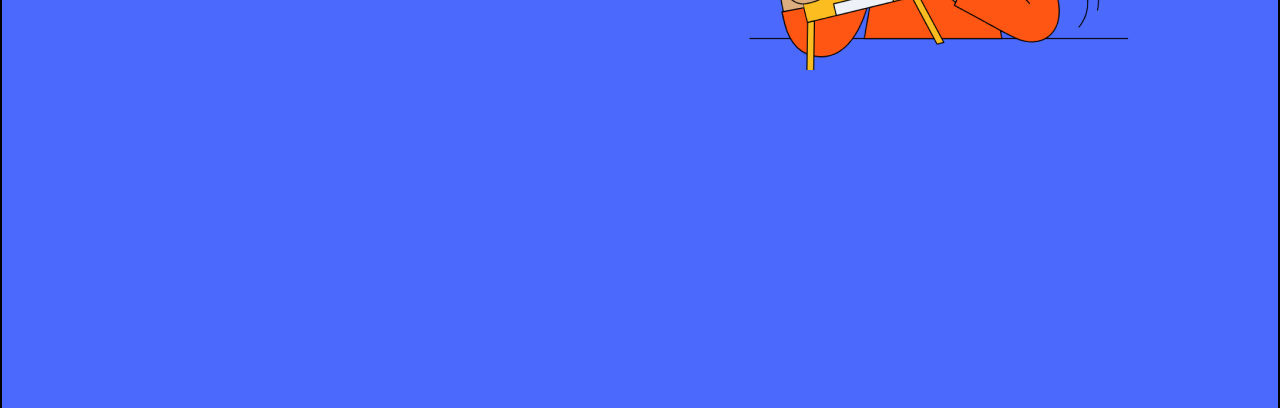
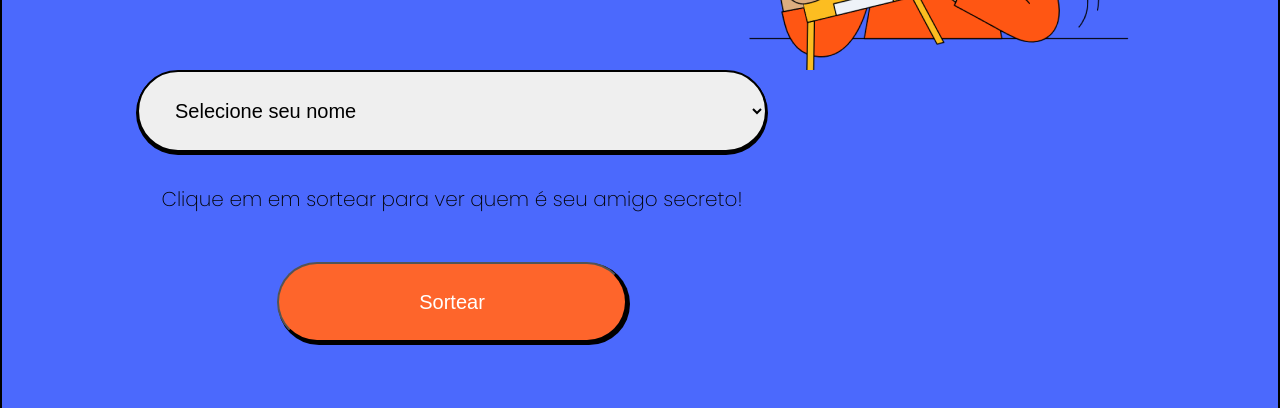
Before and after one commit to saleszera/vite-secret-friend, a React (Vite) app: page /raffle in a window 1280 px wide. Before the commit this address had no page. Shown: the part 329-737 px from the top of the page. Built offline with nearby package versions, Linux system fonts and the light colour scheme.

Commit message:
feat: add raffle page
resolve #5

```diff
--- /dev/null
+++ b/src/pages/PrizeDraw/index.tsx
@@ -0,0 +1,57 @@
+import React, { useCallback, useState } from 'react';
+
+import airplane from '../../assets/images/aviao.png';
+import { useParticipantsList } from '../../state/hooks/useParticipantsList';
+import { useResultRaffle } from '../../state/hooks/useResultRaffle';
+import { Button, Footer, SecretFriendText, Select, Text } from './styles';
+
+export const PrizeDraw = () => {
+  const [participant, setParticipant] = useState('');
+  const [secretFriend, setSecretFriend] = useState('');
+
+  const participants = useParticipantsList();
+  const result = useResultRaffle();
+
+  const handleSubmit = useCallback(
+    (event: React.FormEvent<HTMLFormElement>) => {
+      event.preventDefault();
+
+      if (result.has(participant)) {
+        setSecretFriend(result.get(participant)!);
+      }
+    },
+    [result, participant]
+  );
+
+  return (
+    <section>
+      <form onSubmit={handleSubmit}>
+        <Select
+          required
+          name="participant"
+          id="participant"
+          placeholder="Selecione o seu nome"
+          value={participant}
+          onChange={(event) => setParticipant(event.target.value)}
+        >
+          <option>Selecione seu nome</option>
+          {participants.map((participator) => (
+            <option key={participator}>{participator}</option>
+          ))}
+        </Select>
+
+        <Text>Clique em em sortear para ver quem é seu amigo secreto!</Text>
+
+        <Button type="submit">Sortear</Button>
+      </form>
+
+      {secretFriend && (
+        <SecretFriendText role="alert">{secretFriend}</SecretFriendText>
+      )}
+
+      <Footer>
+        <img src={airplane} alt="A pic of a airplane paper" />
+      </Footer>
+    </section>
+  );
+};
--- /dev/null
+++ b/src/pages/PrizeDraw/styles.ts
@@ -0,0 +1,62 @@
+import styled from 'styled-components';
+
+export const Footer = styled.footer`
+  margin: 64px 0;
+`;
+
+export const Text = styled.p`
+  font-size: 20px;
+  font-weight: 200;
+  margin: 32px 0;
+`;
+
+export const SecretFriendText = styled(Text)`
+  color: #fe652bfc;
+  font-size: 25px;
+`;
+
+export const Button = styled.button`
+  width: 350px;
+  height: 80px;
+  font-size: 20px;
+  box-shadow: 2px 2px 0px 1px #000000;
+  border-radius: 45px;
+  background-color: #fe652b;
+  color: #fff;
+  cursor: pointer;
+  margin: 16px 0;
+  transition: all 250ms;
+
+  &:disabled {
+    opacity: 0.6;
+    cursor: not-allowed;
+  }
+
+  &:hover {
+    background-color: #4b69fd;
+  }
+
+  @media screen and (max-width: 800px) {
+    width: 220px;
+    margin: 32px 0;
+  }
+`;
+
+export const Select = styled.select`
+  border-radius: 45px;
+  height: 82px;
+  width: 70%;
+  box-sizing: border-box;
+  padding: 0 32px;
+  font-size: 20px;
+  border: 2px solid black;
+  box-shadow: 0px 2px 0px 1px #000000;
+
+  &:focus {
+    outline: none;
+  }
+
+  @media screen and (max-width: 800px) {
+    width: 100%;
+  }
+`;
--- a/src/routes/index.tsx
+++ b/src/routes/index.tsx
@@ -1,9 +1,12 @@
+/* eslint-disable import/named */
 import { Route, Routes as ReactRoutes } from 'react-router-dom';
 
 import { Configuration } from '../pages/Configuration';
+import { PrizeDraw } from '../pages/PrizeDraw';
 
 export const Routes = () => (
   <ReactRoutes>
     <Route path="/" element={<Configuration />} />
+    <Route path="/raffle" element={<PrizeDraw />} />
   </ReactRoutes>
 );
```
Also changed, not shown: 1 other file (tests, documents, lock files or other folders).
